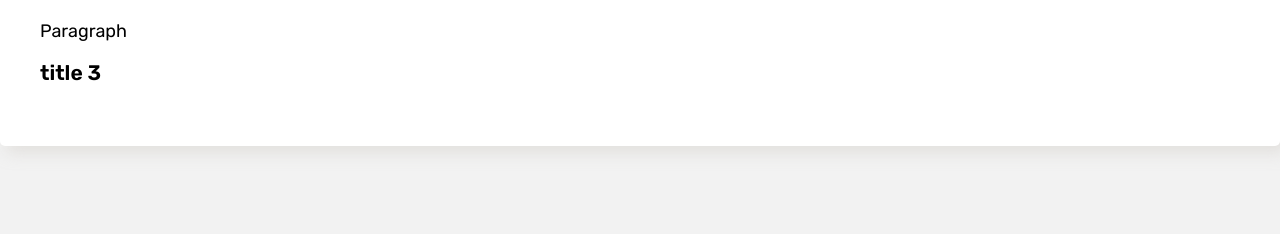
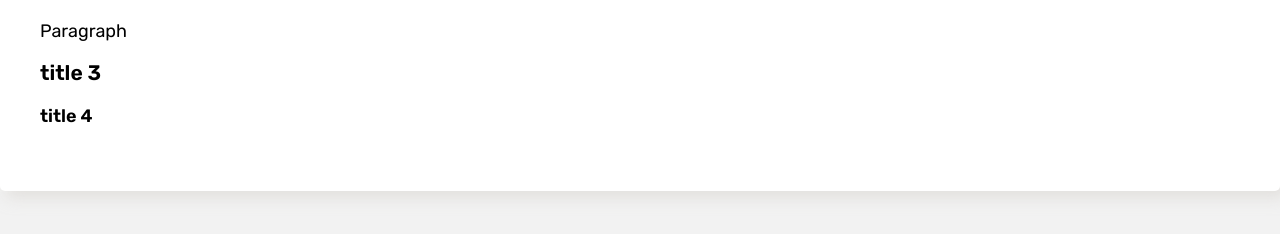
Before and after one commit to paskuvan/deaf, a plain HTML site: page index.html in a window 1280 px wide. Shown: the part 140-374 px from the top of the page. Drawn offline with Linux system fonts and the light colour scheme.

Commit message:
Update index.html

```diff
--- a/index.html
+++ b/index.html
@@ -13,6 +13,7 @@
         <h2>Subtitle</h2>
         <p>Paragraph</p>
         <h3>title 3</h3>
+        <h4>title 4</h4>
     </div>
 </body>
 </html>
```
